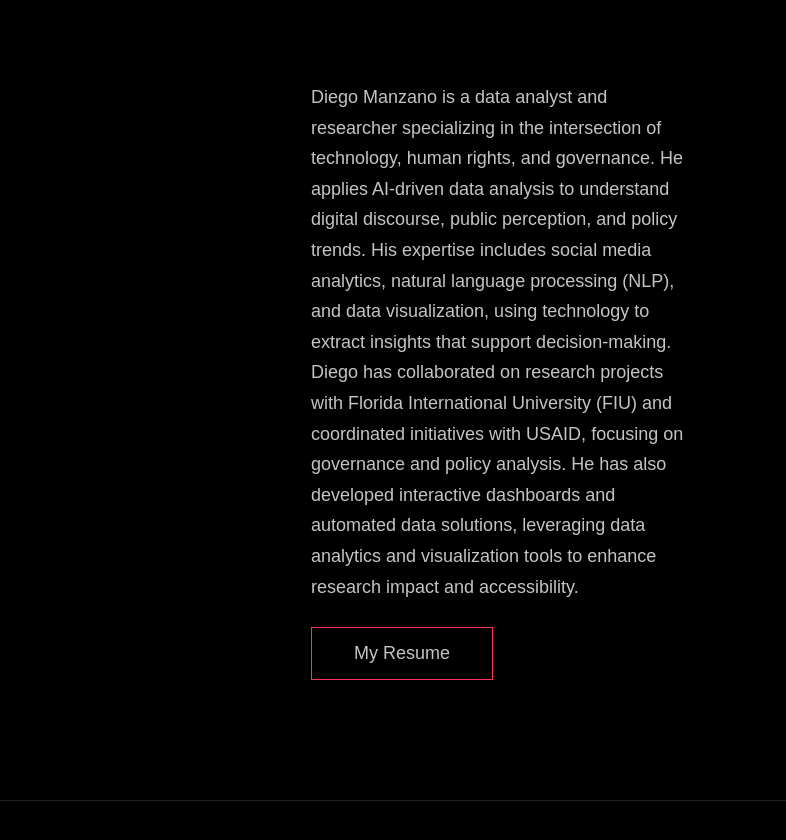
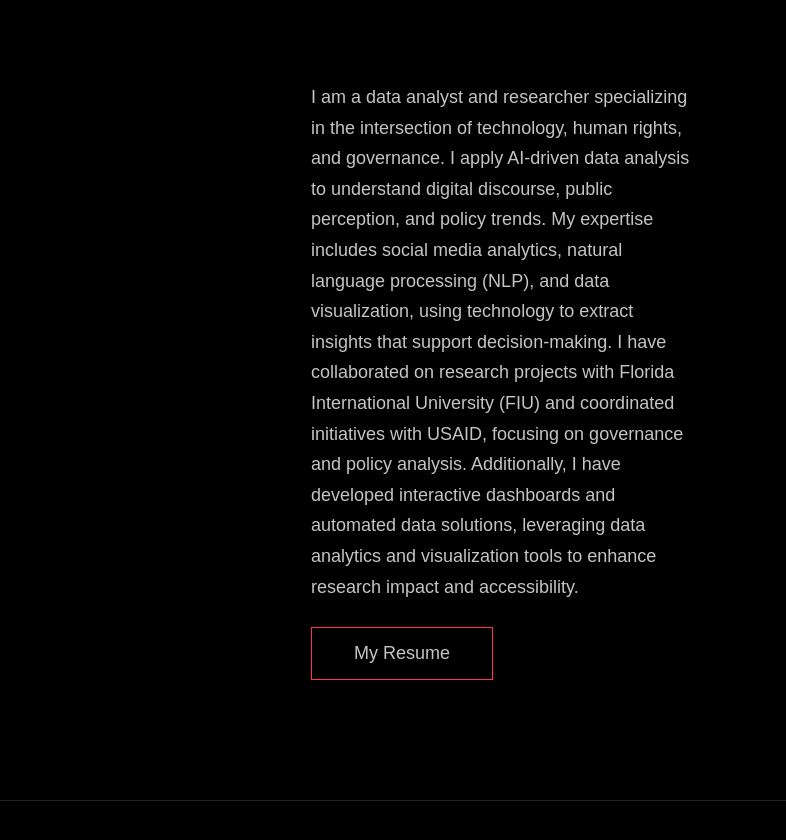
Before and after one commit to dmanzano2193/github-portfolio, a plain HTML site: page index.html in a window 1280 px wide. Shown: the part 4709-5549 px from the top of the page, 494-1280 px from the left. Drawn offline with Linux system fonts and the light colour scheme; a script that the page names is missing; a web font is replaced by a local one.

Commit message:
Add description profile

```diff
--- a/index.html
+++ b/index.html
@@ -196,14 +196,13 @@
           <div class="about__text">
             <!-- Replace the below paragraph with info about yourself -->
             <p>
-              Diego Manzano is a data analyst and researcher specializing in the intersection of technology, human rights,
-              and governance. He applies AI-driven data analysis to understand digital discourse, public perception,
-              and policy trends. His expertise includes social media analytics, natural language processing (NLP),
+              I am a data analyst and researcher specializing in the intersection of technology, human rights,
+              and governance. I apply AI-driven data analysis to understand digital discourse, public perception,
+              and policy trends. My expertise includes social media analytics, natural language processing (NLP),
               and data visualization, using technology to extract insights that support decision-making.
-
-              Diego has collaborated on research projects with Florida International University (FIU)
-              and coordinated initiatives with USAID, focusing on governance and policy analysis. He has also
-              developed interactive dashboards and automated data solutions, leveraging data analytics and
+              I have collaborated on research projects with Florida International University (FIU) and coordinated
+              initiatives with USAID, focusing on governance and policy analysis. Additionally,
+              I have developed interactive dashboards and automated data solutions, leveraging data analytics and
               visualization tools to enhance research impact and accessibility.
             </p>
             <!-- Provide a link to your resume -->
```
